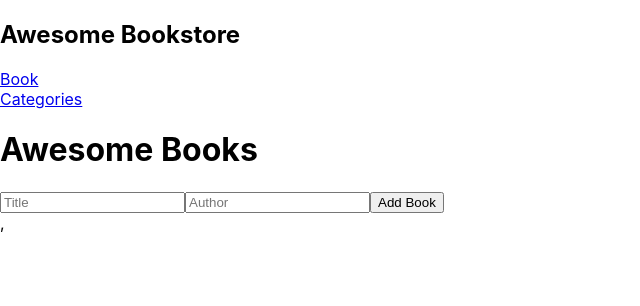
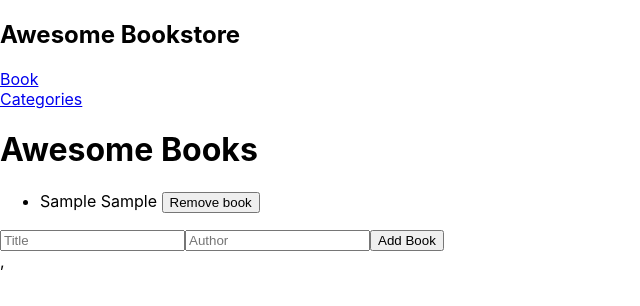
Before and after one commit to Timowest12/bookstore, a React (Create React App) app: page / in a window 1280 px wide. Both pictures are taken after typing "Sample", "Sample" into the empty fields and a click on the button "Add Book". Shown: the top 306 px of the page, without its empty margins (0-640 px from the left). Built offline with nearby package versions, Linux system fonts and the light colour scheme.

Commit message:
add function

```diff
--- a/src/components/Book.js
+++ b/src/components/Book.js
@@ -1,10 +1,10 @@
 /* eslint-disable */
-import React from 'react';
+import React from "react";
 
-const Book = (props) => {
+const Book = props => {
   const { book } = props;
   return (
-    <li>
+    <li id={book.key}>
       <span>{` ${book.title} `}</span>
       <span>{` ${book.author} `}</span>
       <button type="button">Remove book</button>
--- a/src/components/BookList.js
+++ b/src/components/BookList.js
@@ -8,7 +8,8 @@ import { v4 as uuidv4 } from 'uuid';
 
 
 const BookList = () => {
-    const [booksstate, setbooksstate] = useState([]);
+    const [bookstoupdate, setbookstoupdate]
+     = useState([]);
     const dispatch = useDispatch();
 
   const submitForm = (e) => {
@@ -19,21 +20,20 @@ const BookList = () => {
     title.value = '';
     author.value = '';
     dispatch(addBook(newbook));
-    setbooksstate('hello')
+    setbookstoupdate([...bookstoupdate,newbook]);
   }
   const bookList = useSelector((state) => state.books)
 
 
   return (
     <div>
-        {console.log(bookList)}
 
       <h1>Awesome Books</h1>
 
       <ul>
 
-        {bookList.map((book) => (
-          console.log(book)
+        {bookstoupdate.map((book) => (
+          <Book key={book.key} book={book} />
         ))}
       </ul>
       <form id="add-book-form" onSubmit={(e) => submitForm(e)}>
```
